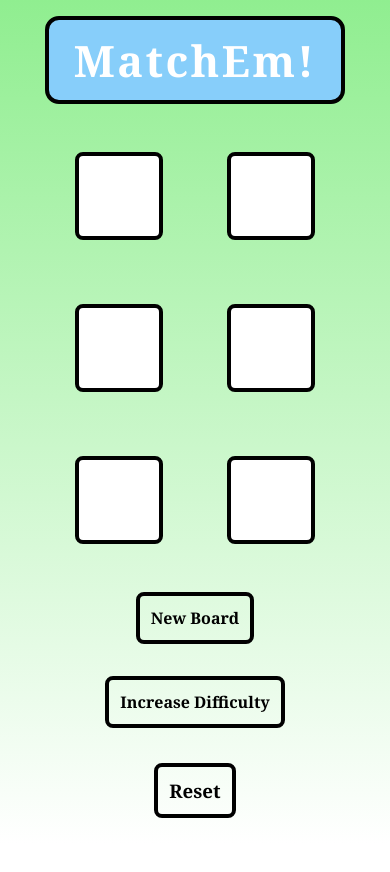
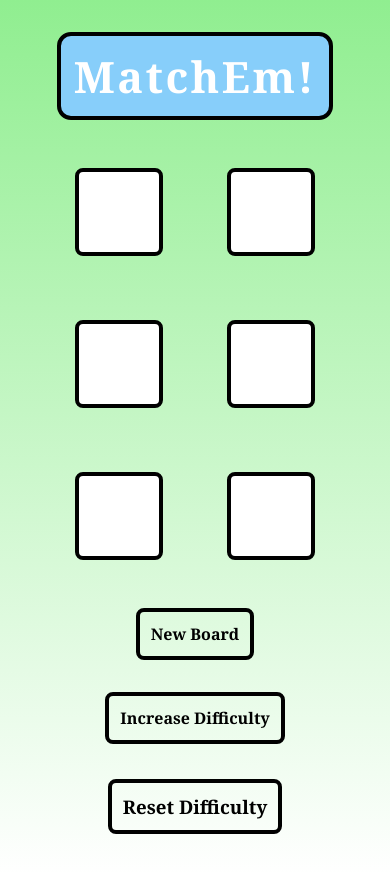
Before and after one commit to jungwoos99/MatchEm, a React (Create React App) app in the folder number-matcher/: page / in a window 390 px wide. Shown: the top 872 px of the page. Before the commit the page ends 844 px from the top, so only its background shows below. Built offline with nearby package versions, Linux system fonts and the light colour scheme.

Commit message:
Changed Reset button -> reset difficulty button

```diff
--- a/number-matcher/src/App.css
+++ b/number-matcher/src/App.css
@@ -128,4 +128,8 @@
   .game-buttons {
     flex-direction: column;
   }
+
+  .app {
+    padding: 1rem;
+  }
 }
--- a/number-matcher/src/components/GameBoard.js
+++ b/number-matcher/src/components/GameBoard.js
@@ -40,7 +40,7 @@ export default function GameBoard() {
             <div className='game-buttons'>
                 <h4 onClick={()=>newBoard()} className='new-game-button'>New Board</h4>
                 {game.numberBoxes.length < 18 && <h4 onClick={()=>raiseDifficulty()} className='difficulty-button'>Increase Difficulty</h4>}
-                <h3 onClick={()=>newGame()} className='reset-button'>Reset</h3>
+                <h3 onClick={()=>newGame()} className='reset-button'>Reset Difficulty</h3>
             </div>
         </div>
     )
```
